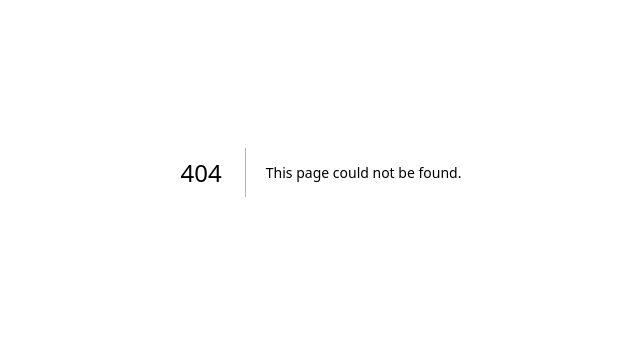
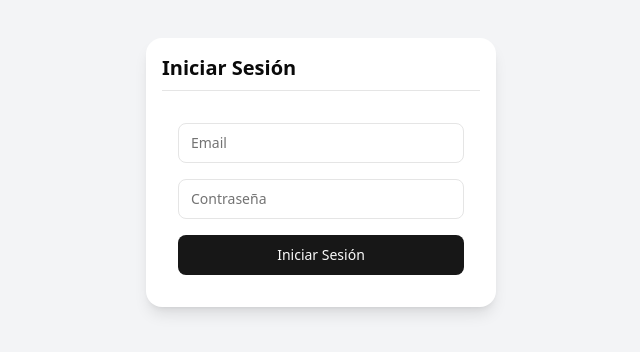
Before and after one commit to bdatamcol/whatsapp, a Next.js app: page /login in a window 1280 px wide. Before the commit this address had no page. Shown: the part 228-580 px from the top of the page, without its empty margins (319-959 px from the left). Built offline with nearby package versions, Linux system fonts and the light colour scheme; no server answers.

Commit message:
Feat: auth user and create user

```diff
--- /dev/null
+++ b/src/app/(auth)/login/page.tsx
@@ -0,0 +1,81 @@
+'use client';
+
+import { supabase } from '@/lib/supabase/client.supabase';
+import { useRouter } from 'next/navigation';
+import { useState } from 'react';
+import Card, { CardContent, CardHeader, CardTitle } from '@/app/components/ui/card';
+import Input from '@/app/components/ui/Input';
+import Button from '@/app/components/ui/Button';
+
+export default function LoginForm() {
+    const router = useRouter();
+    const [email, setEmail] = useState('');
+    const [password, setPassword] = useState('');
+    const [error, setError] = useState('');
+    const [loading, setLoading] = useState(false);
+
+    const handleLogin = async (e: React.FormEvent) => {
+        e.preventDefault();
+        setError('');
+        setLoading(true);
+
+        try {
+            const { data, error } = await supabase.auth.signInWithPassword({ email, password });
+            if (error) throw error;
+
+            // Guardar el token en una cookie
+            document.cookie = `sb-access-token=${data.session.access_token}; path=/; max-age=${60 * 60 * 24 * 7}`; // 7 días
+
+            router.replace('/');
+            router.refresh();
+        } catch (error) {
+            setError(error.message);
+        } finally {
+            setLoading(false);
+        }
+    };
+
+    return (
+        <div className="flex items-center justify-center min-h-screen bg-gray-100">
+            <Card className="w-[350px]">
+                <CardHeader>
+                    <CardTitle>Iniciar Sesión</CardTitle>
+                </CardHeader>
+                <CardContent>
+                    <form onSubmit={handleLogin} className="space-y-4">
+                        <div className="space-y-2">
+                            <Input
+                                type="email"
+                                value={email}
+                                onChange={e => setEmail(e.target.value)}
+                                placeholder="Email"
+                                required
+                            />
+                        </div>
+                        <div className="space-y-2">
+                            <Input
+                                type="password"
+                                value={password}
+                                onChange={e => setPassword(e.target.value)}
+                                placeholder="Contraseña"
+                                required
+                            />
+                        </div>
+                        {error && (
+                            <div className="p-4 text-red-500 bg-red-100 rounded-md">
+                                <p>{error}</p>
+                            </div>
+                        )}
+                        <Button
+                            type="submit"
+                            className="w-full"
+                            disabled={loading}
+                        >
+                            {loading ? 'Iniciando sesión...' : 'Iniciar Sesión'}
+                        </Button>
+                    </form>
+                </CardContent>
+            </Card>
+        </div>
+    );
+}
--- /dev/null
+++ b/src/app/api/auth/register/route.ts
@@ -0,0 +1,22 @@
+import { registerAdmin } from '@/lib/auth/services/register';
+import { NextRequest, NextResponse } from 'next/server';
+
+export async function POST(req: NextRequest) {
+    try {
+        const { email, password } = await req.json();
+
+        const user = await registerAdmin(email, password);
+
+        return NextResponse.json({
+            message: 'Administrador creado exitosamente',
+            user: { id: user.id, email: user.email }
+        });
+
+    } catch (error) {
+        console.error('Error al crear administrador:', error);
+        return NextResponse.json(
+            { error: 'Error al crear el administrador' },
+            { status: 500 }
+        );
+    }
+}
--- a/src/app/page.tsx
+++ b/src/app/page.tsx
@@ -1,6 +1,8 @@
 'use client';
 
-import { useState } from 'react';
+import { useEffect, useState } from 'react';
+import { useRouter } from 'next/navigation';
+import { supabase } from '@/lib/supabase/client.supabase';
 import Panel from '@/app/components/Panel';
 import Leads from '@/app/components/Leads';
 import Settings from '@/app/components/Settings';
@@ -8,7 +10,26 @@ import Marketing from '@/app/components/MarketingDashboard';
 import WhatsAppPanel from './components/whatsapp/WhatsAppPanel';
 
 export default function Home() {
+  const router = useRouter();
   const [activeTab, setActiveTab] = useState('Panelcontrol');
+
+  useEffect(() => {
+    const checkAuth = async () => {
+      const { data: { session } } = await supabase.auth.getSession();
+      if (!session) {
+        router.replace('/login');
+      }
+    };
+
+    checkAuth();
+  }, [router]);
+
+  const handleLogout = async () => {
+    await supabase.auth.signOut();
+    // Eliminar la cookie del token
+    document.cookie = `sb-access-token=; max-age=0`;
+    router.replace('/login');
+  };
 
   const renderContent = () => {
     switch (activeTab) {
@@ -45,6 +66,14 @@ export default function Home() {
             </button>
           ))}
         </nav>
+
+        {/* Botón de cierre de sesión */}
+        <button
+          onClick={handleLogout}
+          className="mt-auto p-3 w-full text-left rounded-lg transition-colors text-red-400 hover:bg-red-500 hover:text-white"
+        >
+          Cerrar Sesión
+        </button>
       </div>
 
       {/* Área de contenido principal */}
--- /dev/null
+++ b/src/lib/auth/services/register.ts
@@ -0,0 +1,25 @@
+import { supabase } from '@/lib/supabase/server.supabase';
+
+export async function registerAdmin(email: string, password: string) {
+    if (!email || !password) {
+        throw new Error('Email y contraseña son requeridos');
+    }
+
+    const { data: authData, error: authError } = await supabase.auth.admin.createUser({
+        email,
+        password,
+        email_confirm: true,
+    });
+
+    if (authError) throw new Error(authError.message);
+
+    const { error: profileError } = await supabase.from('profiles').insert({
+        id: authData.user.id,
+        email: email,
+        role: 'admin',
+    });
+
+    if (profileError) throw new Error(profileError.message);
+
+    return authData.user;
+}
--- a/src/lib/supabase/server.supabase.ts
+++ b/src/lib/supabase/server.supabase.ts
@@ -4,5 +4,5 @@ import { createClient } from '@supabase/supabase-js';
 
 export const supabase = createClient(
   process.env.NEXT_PUBLIC_SUPABASE_URL,
-  process.env.NEXT_PUBLIC_SUPABASE_ROLE_KEY
+  process.env.SUPABASE_ROLE_KEY
 )
--- /dev/null
+++ b/src/middleware.ts
@@ -0,0 +1,56 @@
+import { supabase } from '@/lib/supabase/client.supabase';
+import { NextResponse } from 'next/server';
+import type { NextRequest } from 'next/server';
+
+// El middleware actual está bien configurado para verificar la cookie 'sb-access-token'
+// Solo asegúrate de que las rutas públicas incluyan todos los recursos necesarios
+
+export async function middleware(request: NextRequest) {
+    const publicRoutes = [
+        '/login',
+        '/_next/static',
+        '/api/auth',
+        '/favicon.ico',
+        '/_next/image',  // Agregamos esta ruta para imágenes
+        '/_next/webpack-hmr'  // Agregamos esta ruta para desarrollo
+    ];
+
+    // Verificar si la ruta actual es pública
+    const isPublicRoute = publicRoutes.some(route => request.nextUrl.pathname.startsWith(route));
+
+    // Si es una ruta pública, permitir el acceso
+    if (isPublicRoute) {
+        return NextResponse.next();
+    }
+
+    try {
+        // Obtener el token de la cookie
+        const token = request.cookies.get('sb-access-token')?.value;
+        if (!token) {
+            // Si no hay token, redirigir al login
+            const redirectUrl = new URL('/login', request.url);
+            return NextResponse.redirect(redirectUrl);
+        }
+
+        // Verificar el token con Supabase
+        const { data: { user }, error } = await supabase.auth.getUser(token);
+
+        if (error || !user) {
+            // Si hay error o no hay usuario, redirigir al login
+            const redirectUrl = new URL('/login', request.url);
+            return NextResponse.redirect(redirectUrl);
+        }
+
+        // Token válido, permitir el acceso
+        return NextResponse.next();
+    } catch (error) {
+        // En caso de error, redirigir al login
+        const redirectUrl = new URL('/login', request.url);
+        return NextResponse.redirect(redirectUrl);
+    }
+}
+
+// Configurar las rutas que serán manejadas por el middleware
+export const config = {
+    matcher: ['/((?!_next/static|_next/image|favicon.ico).*)'],
+};
```
Also changed, not shown: 1 other file (tests, documents, lock files or other folders).
